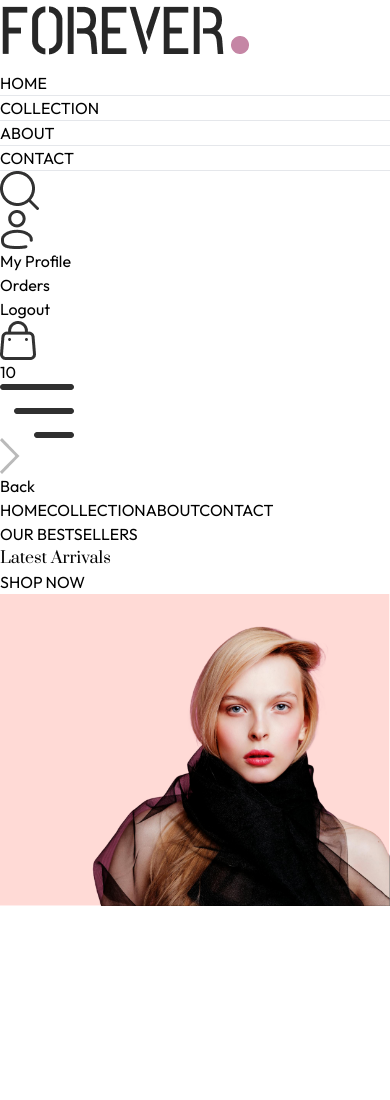
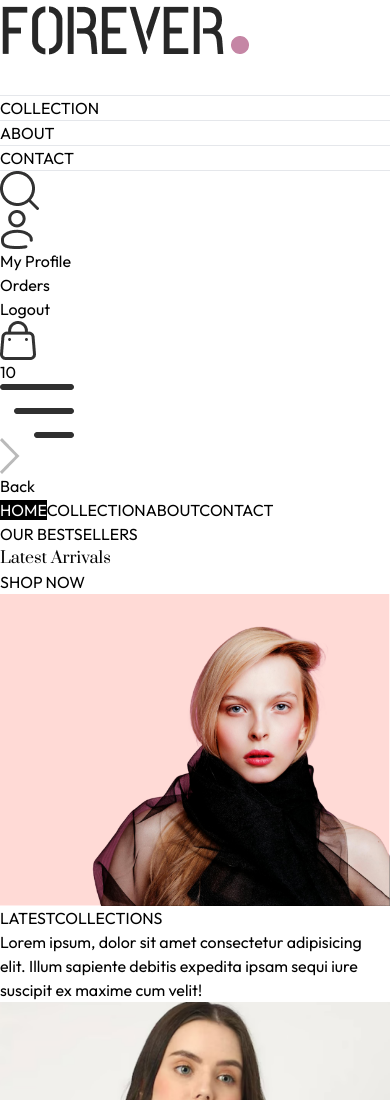
Before and after one commit to Harshvardhan-91/Ecommerce-Website, a React (Vite) app in the folder frontend/: page / in a window 390 px wide. Shown: the top 1100 px of the page. Before the commit the page ends 906 px from the top, so only its background shows below. Built offline with nearby package versions, Linux system fonts and the light colour scheme.

Commit message:
LastCollection section added

```diff
--- a/frontend/package.json
+++ b/frontend/package.json
@@ -10,6 +10,7 @@
     "preview": "vite preview"
   },
   "dependencies": {
+    "prop-types": "^15.8.1",
     "react": "^18.3.1",
     "react-dom": "^18.3.1",
     "react-router-dom": "^6.27.0",
--- /dev/null
+++ b/frontend/src/components/LatestCollection.jsx
@@ -0,0 +1,32 @@
+import React, { useContext, useEffect, useState } from 'react'
+import { ShopContext } from '../context/ShopContext'
+import Title from './Title'
+import ProductItem from './ProductItem';
+
+const LatestCollection = () => {
+  const {products} = useContext(ShopContext);
+  const [latestProducts,setLatetProducts] = useState([]);
+  useEffect(()=>{
+    setLatetProducts(products.slice(0,10));
+  },[])
+
+  return (
+    <div className='my-10'>
+      <div className='text-center py-8 text-3xl'>
+        <Title text1={'LATEST'} text2={'COLLECTIONS'}/>
+        <p className='w-3/4 m-auto text-xs sm:text-sm md:text-base'> Lorem ipsum, dolor sit amet consectetur adipisicing elit. Illum sapiente debitis expedita ipsam sequi iure suscipit ex maxime cum velit!</p>
+      </div>
+      {/* Rendering Products */}
+      <div className='grid grid-cols-2 sm:grid-cols-3 md:grid-cols-4 lg:grid-cols-5 gap-4 gap-y-6'>
+        {
+          latestProducts.map((item,index)=>(
+            <ProductItem key={index} id = {item._id} image={item.image} name={item.name} price={item.price}/>
+          ))
+        }
+      </div>
+
+    </div>
+  )
+}
+
+export default LatestCollection
--- a/frontend/src/components/Navbar.jsx
+++ b/frontend/src/components/Navbar.jsx
@@ -6,7 +6,7 @@
     const [visible,setVisible] = useState(false);
   return (
     <div className='flex items-center justify-between py-5 font-medium'>
-        <img src={assets.logo} className='w-36' alt="" />
+        <Link to={'/'}><img src={assets.logo} className='w-36' alt="" /></Link>
         <ul className='hidden sm:flex gap-5 text-sm text-gray-700'>
             <NavLink to='/' className="flex flex-col items-center gap-1">
                 <p>HOME</p>
--- /dev/null
+++ b/frontend/src/components/ProductItem.jsx
@@ -0,0 +1,20 @@
+import React, { useContext } from 'react'
+import { ShopContext } from '../context/ShopContext'
+import { Link } from 'react-router-dom'
+
+
+const ProductItem = ({id,image,name,price}) => {
+  const {currency} = useContext(ShopContext);
+
+  return (
+    <Link className='text=gray-700 cursor-pointer' to={`/product/${id}`}>
+      <div className='overflow-hidden'>
+        <img className='hover:scale-110 transition ease-in-out' src={image[0]} alt="" />
+      </div>
+      <p className='pt-3 pb-1 text-sm'>{name}</p>
+      <p className='text-sm font-medium'>{currency}{price}</p>
+    </Link>
+  )
+}
+
+export default ProductItem
--- /dev/null
+++ b/frontend/src/components/Title.jsx
@@ -0,0 +1,12 @@
+import React from 'react'
+
+const Title = ({text1,text2}) => {
+  return (
+    <div className='inline-flex gap-2 items-center mb-3'>
+        <p className='text-gray-500'>{text1}<span className='text-gray-700 font-medium'>{text2}</span></p>
+        <p className='w-8 sm:w-12 h-[1px] sm:h-[2px] bg-gray-700'></p>
+    </div>
+  )
+}
+
+export default Title;
--- /dev/null
+++ b/frontend/src/context/ShopContext.jsx
@@ -0,0 +1,22 @@
+import { createContext } from "react";
+import {products} from "../assets/assets";
+
+export const ShopContext = createContext();
+
+const ShopContextProvider = (props) =>{
+    const currency = "$";
+    const delivery_fee = 10;
+
+
+    const value = {
+        products , currency, delivery_fee
+    }
+
+    return (
+        <ShopContext.Provider value={value}>
+            {props.children}
+        </ShopContext.Provider>
+    )
+}
+
+export default ShopContextProvider;
--- a/frontend/src/index.css
+++ b/frontend/src/index.css
@@ -14,3 +14,12 @@
     font-weight: 400;
     font-style: normal;
   }
+
+@media(max-width:640px){
+    a.active{
+        background-color: black;
+        color: white;
+
+    }
+
+}
--- a/frontend/src/main.jsx
+++ b/frontend/src/main.jsx
@@ -1,10 +1,14 @@
-import { createRoot } from 'react-dom/client'
+import React from 'react'
+import ReactDOM from 'react-dom'
 import './index.css'
 import App from './App.jsx'
 import {BrowserRouter} from 'react-router-dom'
+import ShopContextProvider from './context/ShopContext.jsx'
 
-createRoot(document.getElementById('root')).render(
+ReactDOM.createRoot(document.getElementById('root')).render(
   <BrowserRouter>
-    <App/>
+    <ShopContextProvider>
+        <App/>
+    </ShopContextProvider>
   </BrowserRouter>
 )
--- a/frontend/src/pages/Home.jsx
+++ b/frontend/src/pages/Home.jsx
@@ -1,10 +1,12 @@
 import React from 'react'
 import Hero from '../components/Hero'
+import LatestCollection from '../components/LatestCollection'
 
 const Home = () => {
   return (
     <div>
       <Hero/>
+      <LatestCollection/>
     </div>
   )
 }
```
Also changed, not shown: frontend/src/context/PostContext.jsx (added), 1 other file (tests, documents, lock files or other folders).
